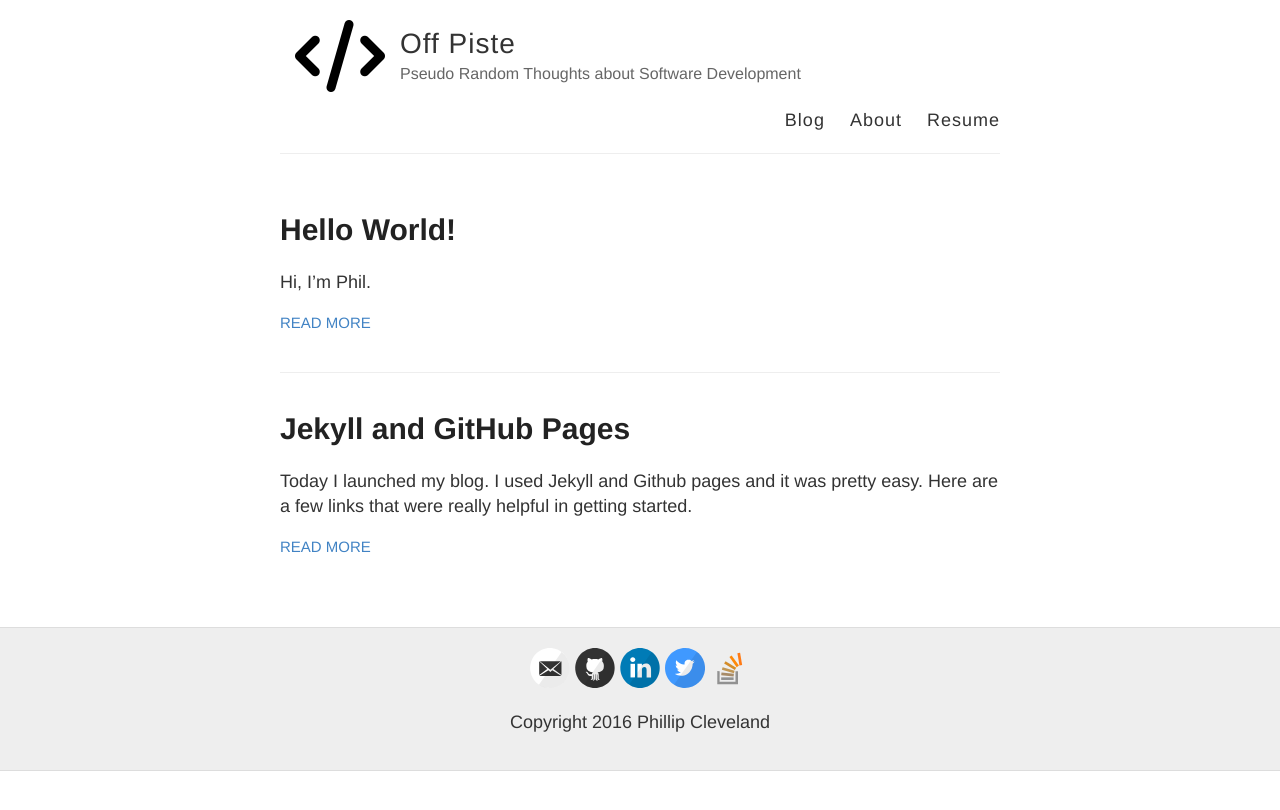
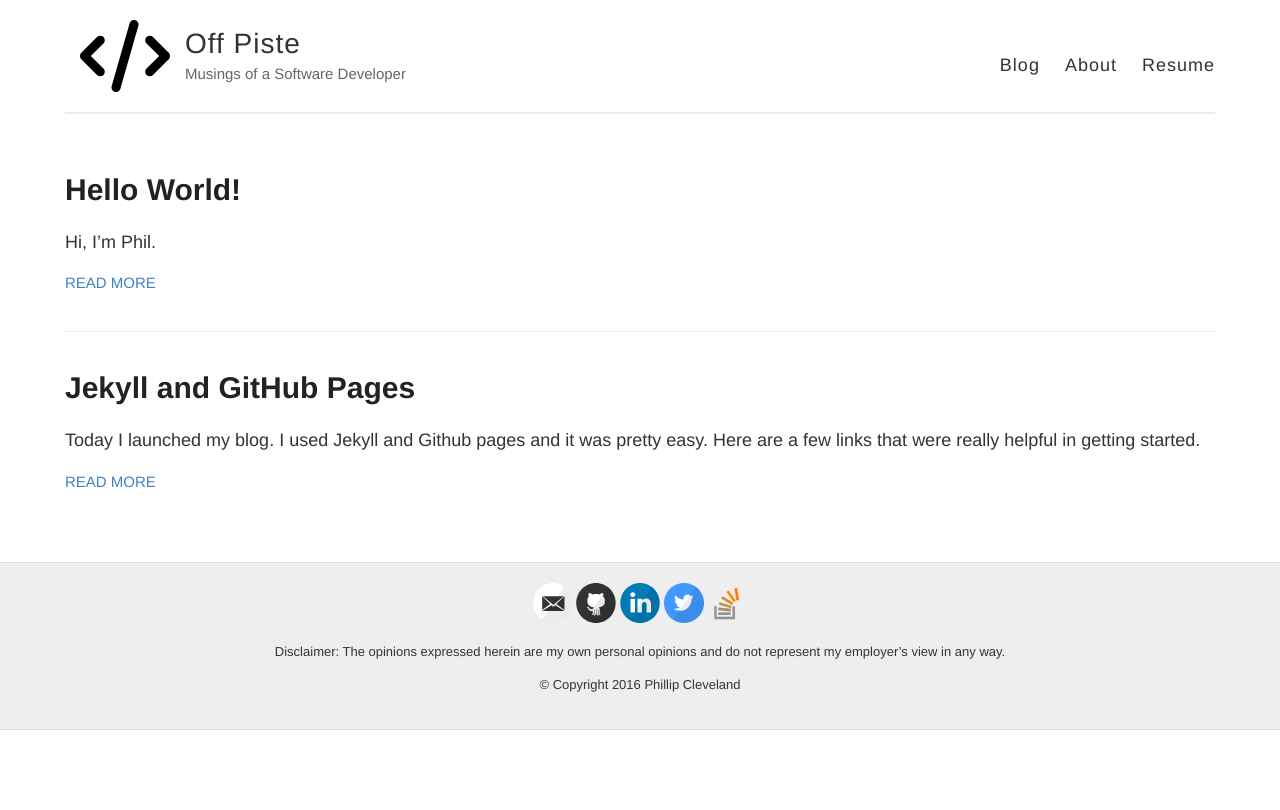
Before and after one commit to philcleveland/philcleveland.github.io, a Jekyll site: the page built from index.html, in a window 1280 px wide. Shown: the top 810 px of the page. Built offline with Jekyll 4.4.1, drawn with Linux system fonts in a browser that asks for light colours; nearby versions of some CDN libraries.

Commit message:
more stylistic changes

```diff
--- a/_config.yml
+++ b/_config.yml
@@ -6,7 +6,7 @@
 name: Off Piste
 
 # Short bio or description (displayed in the header)
-description: Pseudo Random Thoughts about Software Development
+description: Musings of a Software Developer
 
 # URL of your avatar or profile pic (you could use your GitHub profile pic)
 avatar: https://avatars2.githubusercontent.com/u/2169872?v=3&s=460
--- a/_layouts/default.html
+++ b/_layouts/default.html
@@ -1,5 +1,6 @@
 <!DOCTYPE html>
 <html>
+
 <head>
     <script src="https://use.fontawesome.com/0135939975.js"></script>
 
@@ -22,7 +23,10 @@
     <div class="wrapper-masthead">
         <div class="container">
             <header class="masthead clearfix">
-          <a href="{{ site.baseurl }}/" class="site-logo"><i class="fa fa-code fa-4x" style="color:black"></i></a>
+                <!--the logo-->
+                <a href="{{ site.baseurl }}/" class="site-logo">
+                    <i class="fa fa-code fa-4x" style="color:black"></i>
+                </a>
 
                 <div class="site-info">
                     <h1 class="site-name"><a href="{{ site.baseurl }}/">{{ site.name }}</a></h1>
@@ -47,7 +51,8 @@
             <footer class="footer">
                 {% include svg-icons.html %}
                 <div>
-            <p>Copyright 2016 Phillip Cleveland</p>
+                    <p>Disclaimer: The opinions expressed herein are my own personal opinions and do not represent my employer’s view in any way.</p>
+                    <p>© Copyright 2016 Phillip Cleveland</p>
                     <div>
             </footer>
             </div>
@@ -55,4 +60,5 @@
 
             {% include analytics.html %}
 </body>
+
 </html>
--- a/style.scss
+++ b/style.scss
@@ -25,7 +25,7 @@ body {
 
 .container {
   margin: 0 auto;
-  max-width: 740px;
+  max-width: 1170px;
   padding: 0 10px;
   width: 100%;
 }
@@ -156,7 +156,7 @@ img {
 
 .masthead {
   padding: 20px 0;
-  border-bottom: 1px solid $lightGray;
+  border-bottom: 2px solid $lightGray;
 
   @include mobile {
     text-align: center;
@@ -212,7 +212,7 @@ img {
 .site-description {
   margin: -5px 0 0 0;
   color: $gray;
-  font-size: 16px;
+  font-size: 15px;
 
   @include mobile {
     margin: 3px 0;
@@ -221,7 +221,7 @@ img {
 
 nav {
   float: right;
-  margin-top: 23px; // @TODO: Vertically middle align
+  margin-top: 33px; // @TODO: Vertically middle align
   font-family: $helveticaNeue;
   font-size: 18px;
 
@@ -290,6 +290,7 @@ nav {
 footer {
   padding: 20px 0;
   text-align: center;
+  font-size: 13px;
 }
 
 // Settled on moving the import of syntax highlighting to the bottom of the CSS
```
Lines whose indentation alone changed are shown as unchanged.
